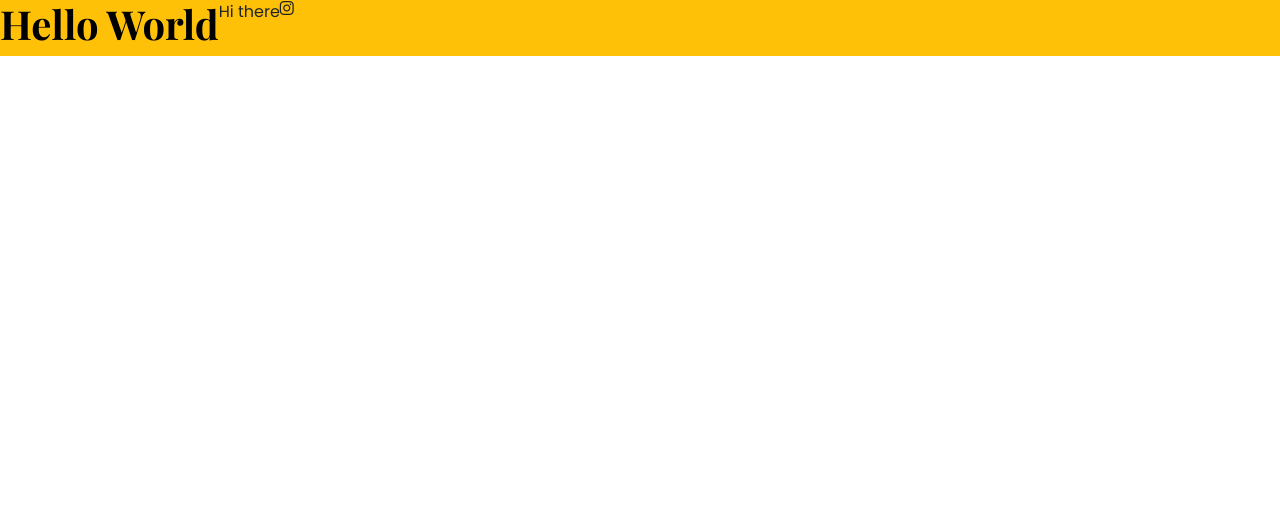
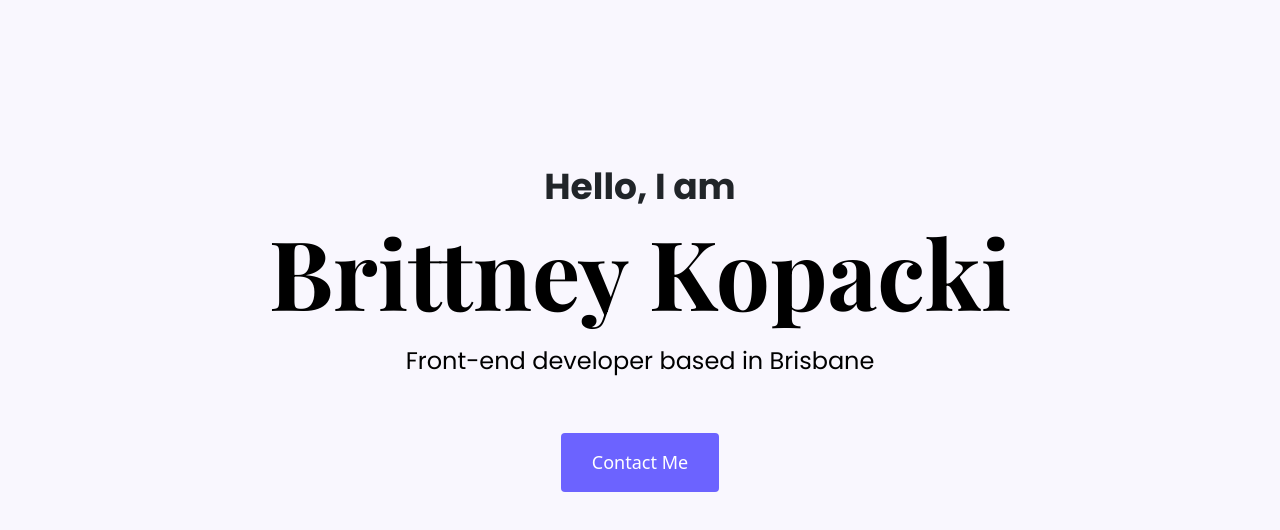
Before and after one commit to kopackib/portfolio-project, a plain HTML site: page index.html in a window 1280 px wide. Drawn offline with nearby package versions, Linux system fonts and the light colour scheme; a web font is replaced by a local one.

Commit message:
Added CSS to hero page

```diff
--- a/index.html
+++ b/index.html
@@ -29,10 +29,13 @@
     <title>Document</title>
   </head>
   <body>
-    <div class="d-flex bg-warning">
-      <h1>Hello World</h1>
-      <p>Hi there</p>
-      <i class="fa-brands fa-instagram"></i>
+    <div class="hero">
+      <p>Hello, I am</p>
+      <h1>Brittney Kopacki</h1>
+      <h2 class="mb-5">Front-end developer based in Brisbane</h2>
+      <div>
+        <a href="#" class="btn btn-branding">Contact Me</a>
+      </div>
     </div>
   </body>
 </html>
--- a/styles/portfolio.css
+++ b/styles/portfolio.css
@@ -1,9 +1,48 @@
-h1 {
+:root {
+  --branding-color: #6c63ff;
+  --heading-font-family: "Playfair Display", serif;
+  --default-font-family: "Poppins", sans-serif;
+}
+
+h1,
+h2,
+h3,
+h4,
+h5,
+h6 {
   color: black;
-  font-family: "Playfair Display", serif;
+  font-family: var(--heading-font-family);
   font-weight: bold;
 }
+
+h1 {
+  font-size: 96px;
+}
 p {
-  font-family: "Poppins", sans-serif;
+  font-family: var(--default-font-family);
   font-weight: normal;
 }
+.hero {
+  background-color: #f9f7fe;
+  text-align: center;
+  padding: 160px 20px;
+}
+.hero p {
+  font-size: 36px;
+  font-weight: bold;
+  margin: 0;
+}
+.hero h2 {
+  font-family: var(--default-font-family);
+  font-weight: normal;
+  font-size: 24px;
+  line-height: 2;
+}
+.btn-branding {
+  background: var(--branding-color);
+  border-radius: 4px;
+  color: white;
+  font-size: 18px;
+  line-height: 27px;
+  padding: 15px 30px;
+}
```
